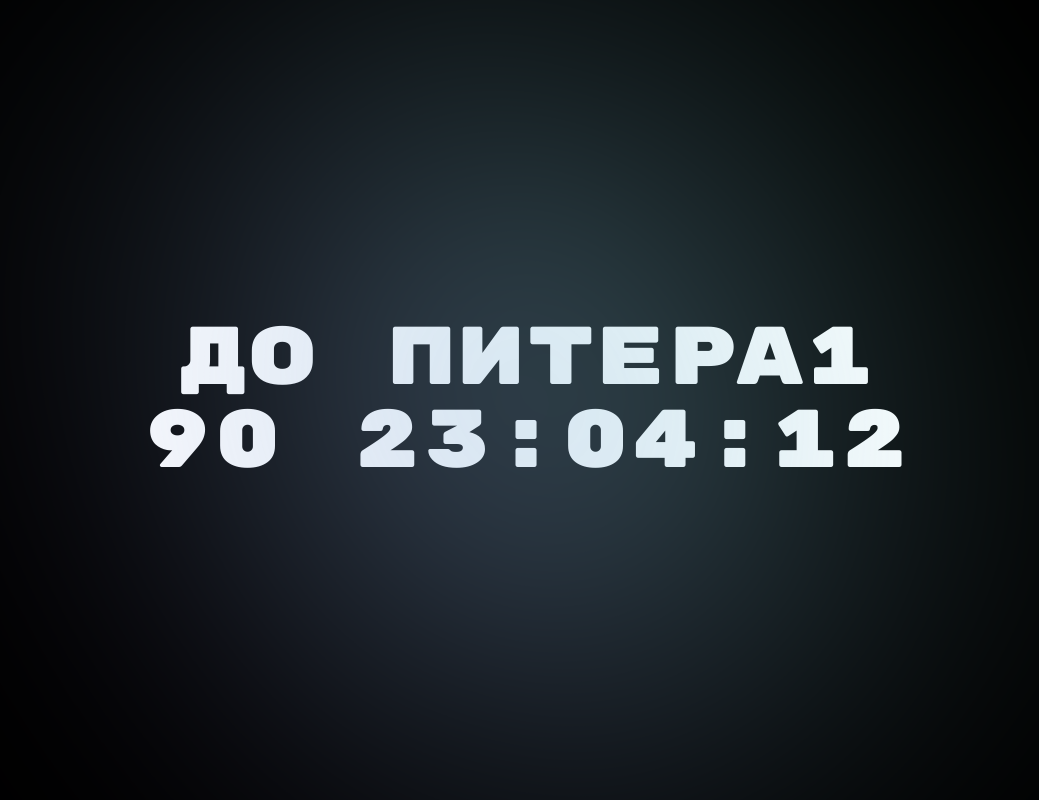
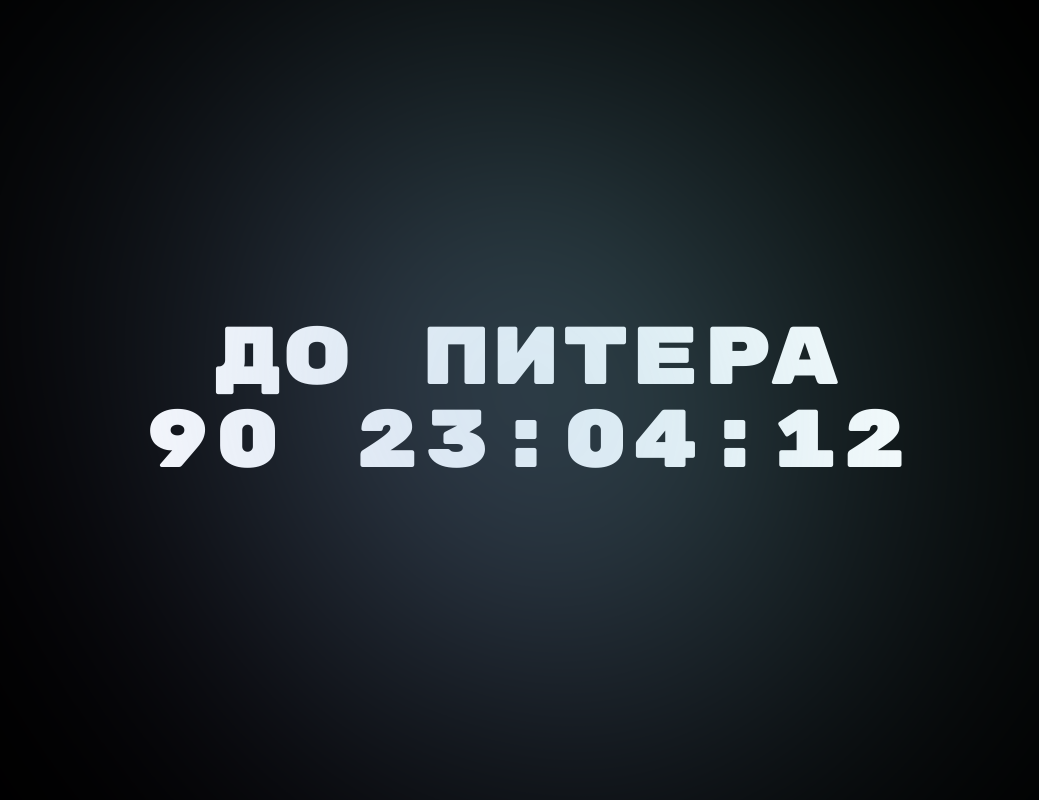
Before and after one commit to Arkbutanchik/arkbutanchik.github.io, a plain HTML site: page index.html in a window 1280 px wide. Shown: the whole page, without its empty margins (114-1153 px from the left). Drawn offline with Linux system fonts and the light colour scheme.

Commit message:
Update index.html

```diff
--- a/index.html
+++ b/index.html
@@ -95,7 +95,7 @@ p {
 
         </style>
         <div>
-            <p class="rubik-mono-one-regular">ДО ПИТЕРА1</p>
+            <p class="rubik-mono-one-regular">ДО ПИТЕРА</p>
             <p id="date" class="rubik-mono-one-regular"></p>
         </div>
         <script src="script.js"></script>
```
